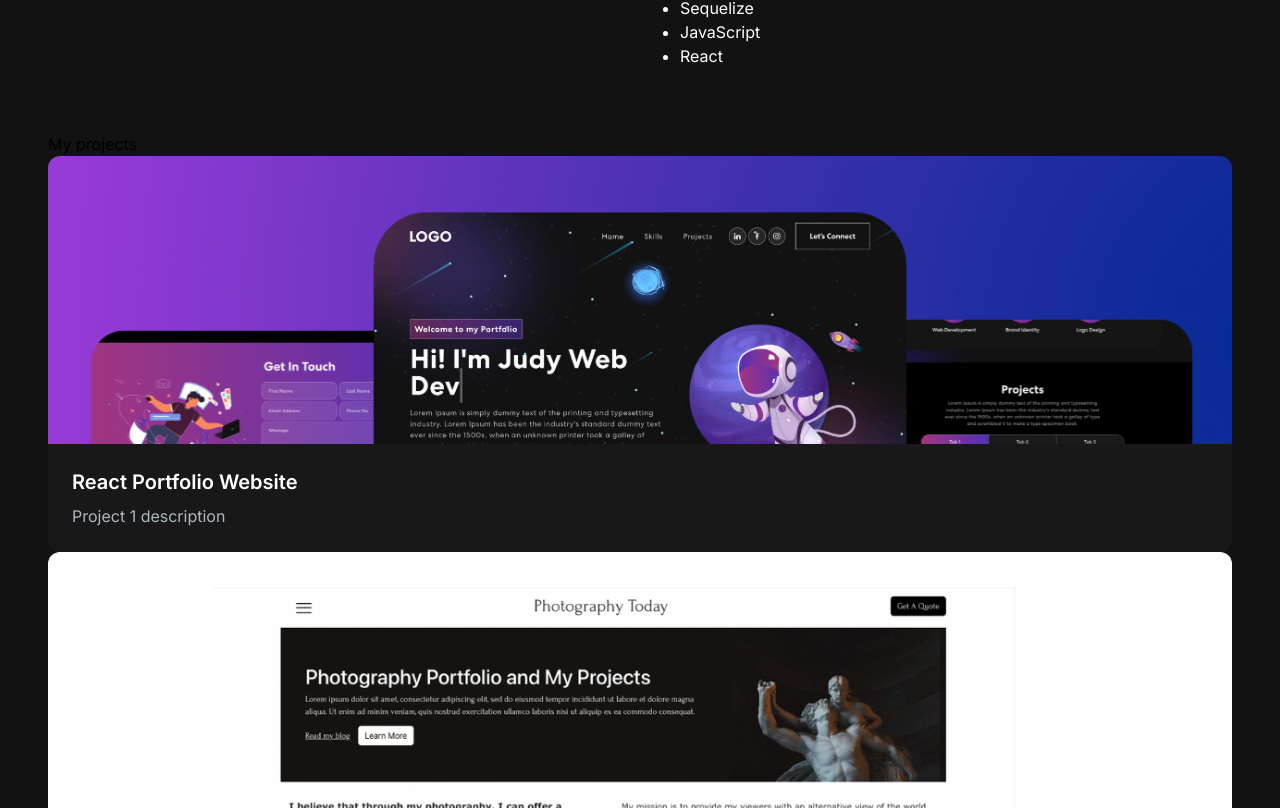
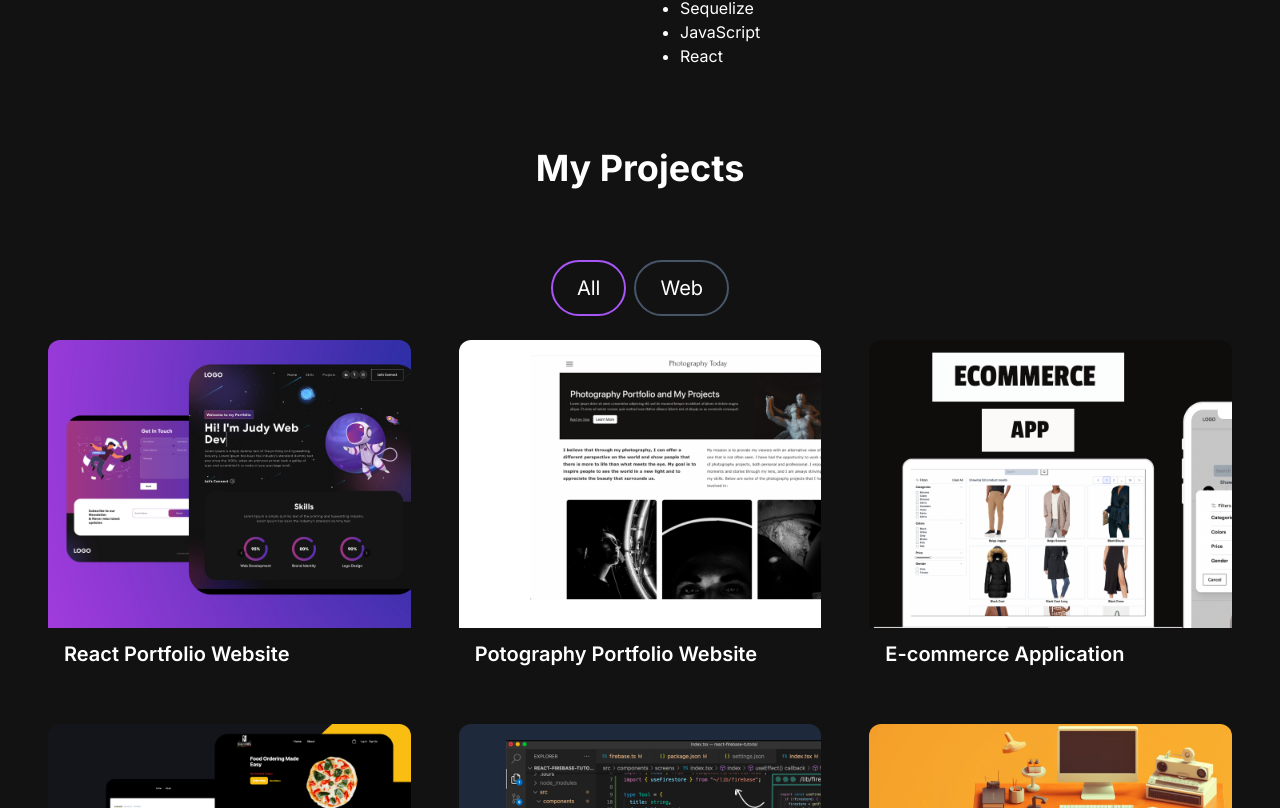
Before and after one commit to tomoki-yamamura/next-js-portfolio, a Next.js app: page / in a window 1280 px wide. Shown: the part 852-1660 px from the top of the page. Built offline with nearby package versions, Linux system fonts and the light colour scheme.

Commit message:
before sep component projectTab

```diff
--- a/src/app/components/ProjectCard.jsx
+++ b/src/app/components/ProjectCard.jsx
@@ -1,8 +1,8 @@
 import React from "react";
-import { CodeBracketIcon, EyeIcon } from "@heroicons/react/24/solid";
+import { CodeBracketIcon, EyeIcon } from "@heroicons/react/24/outline";
 import Link from "next/link";
 
-const ProjectCard = ({ imgUrl, title, desctiption, gitUrl, previewUrl }) => {
+const ProjectCard = ({ imgUrl, title, description, gitUrl, previewUrl }) => {
   return (
     <div>
       <div
@@ -24,9 +24,9 @@ const ProjectCard = ({ imgUrl, title, desctiption, gitUrl, previewUrl }) => {
           </Link>
         </div>
       </div>
-      <div className="text-white rounded-b-xl bg-[#181818] py-6 px-6">
+      <div className="text-white rounded-b-xl mt-3 bg-[#181818]py-6 px-4">
         <h5 className="text-xl font-semibold mb-2">{title}</h5>
-        <p className="text-[#ADB7BE]">{desctiption}</p>
+        <p className="text-[#ADB7BE]">{description}</p>
       </div>
     </div>
   );
--- a/src/app/components/ProjectsSection.jsx
+++ b/src/app/components/ProjectsSection.jsx
@@ -61,8 +61,14 @@ const projectsData = [
 const ProjectsSection = () => {
   return (
     <>
-      <h2>My projects</h2>
-      <div>
+      <h2 className="text-center text-4xl font-bold text-white mt-4 mb-8 md:mb-12">
+        My Projects
+      </h2>
+      <div className="text-white flex flex-row justify-center items-center gap-2  py-6">
+        <button className="rounded-full border-2 border-purple-500 px-6 py-3 text-xl cursor-pointer">All</button>
+        <button className="rounded-full border-2 border-slate-600 hover:border-white px-6 py-3 text-xl cursor-pointer">Web</button>
+      </div>
+      <div className="grid md:grid-cols-3 gap-8 md:gap-12">
         {projectsData.map((project) => (
           <ProjectCard
             key={project.id}
```
